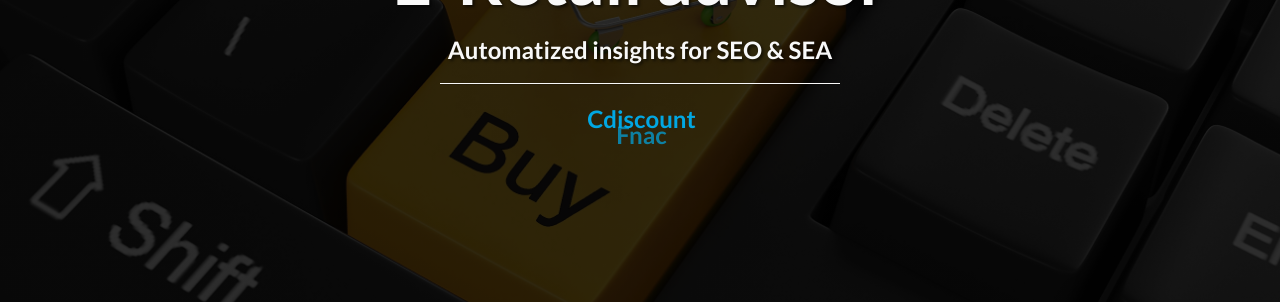
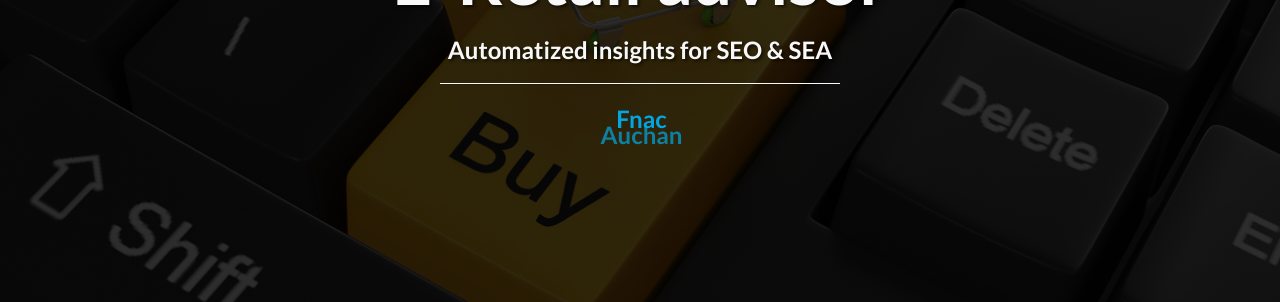
Before and after one commit to guillim/dontgomanual_landing, a Jekyll site: the page built from index.html, in a window 1280 px wide and 900 px high. Shown: the part 338-640 px from the top of the window. Built offline with Jekyll 4.4.1, drawn with Linux system fonts in a browser that asks for light colours; nearby versions of some CDN libraries; library files that are not in the unit come from our copies.

Commit message:
Update header.html

```diff
--- a/_includes/header.html
+++ b/_includes/header.html
@@ -48,7 +48,8 @@
 						<ul class="list-inline intro-social-buttons">
             <h3 class="slidingVertical">
                           <span>Amazon</span>
-                          <span>Fnac</span>
+                          <span>Auchan</span>
+		   	  <span>Fnac</span>
                           <span>Cdiscount</span>
                           <span>Darty</span>
                           <span>Boulanger</span>
```
